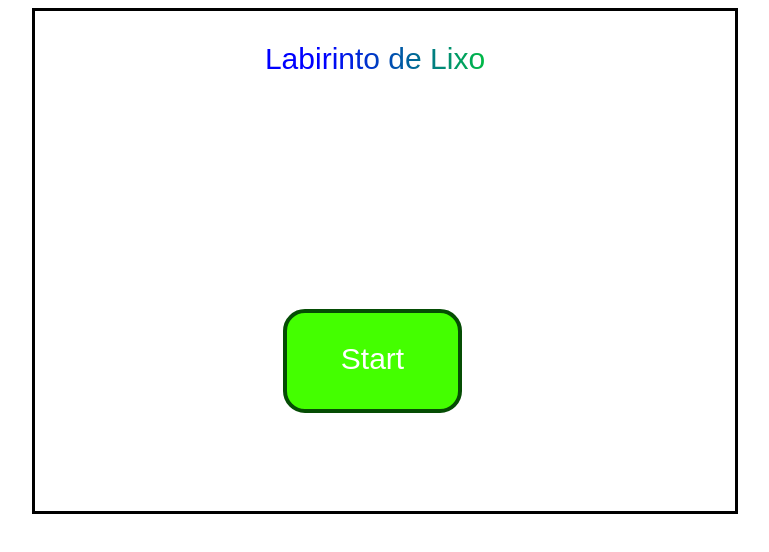
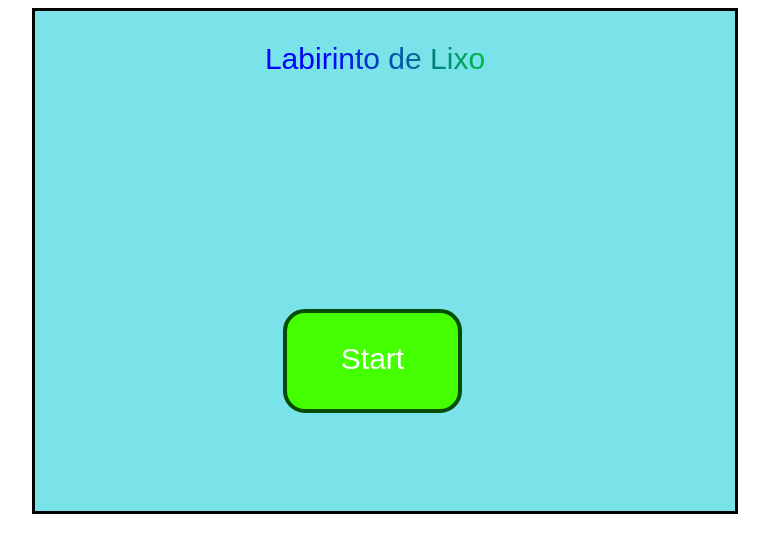
Before and after one commit to Paulogit24/Projeto-Computa-o-Gr-fica-1, a plain HTML site: page index.htm in a window 1280 px wide. Shown: the whole page, without its empty margins (255-1024 px from the left). Drawn offline with Linux system fonts and the light colour scheme.

Commit message:
Change canvas background color to teal

```diff
--- a/css/index.css
+++ b/css/index.css
@@ -2,5 +2,5 @@ canvas {
     border: 2px solid black;
     display: block;
     margin: 0 auto;
-    background-color:rgb(255, 255, 255);
+    background-color: rgb(122, 227, 233);
 }
```
